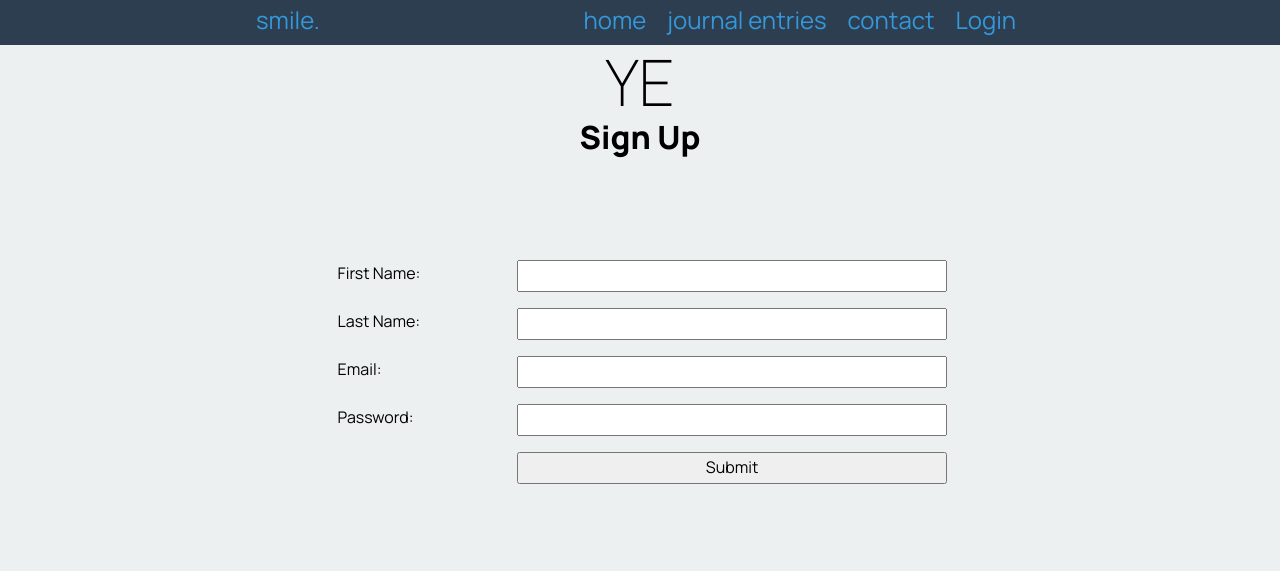
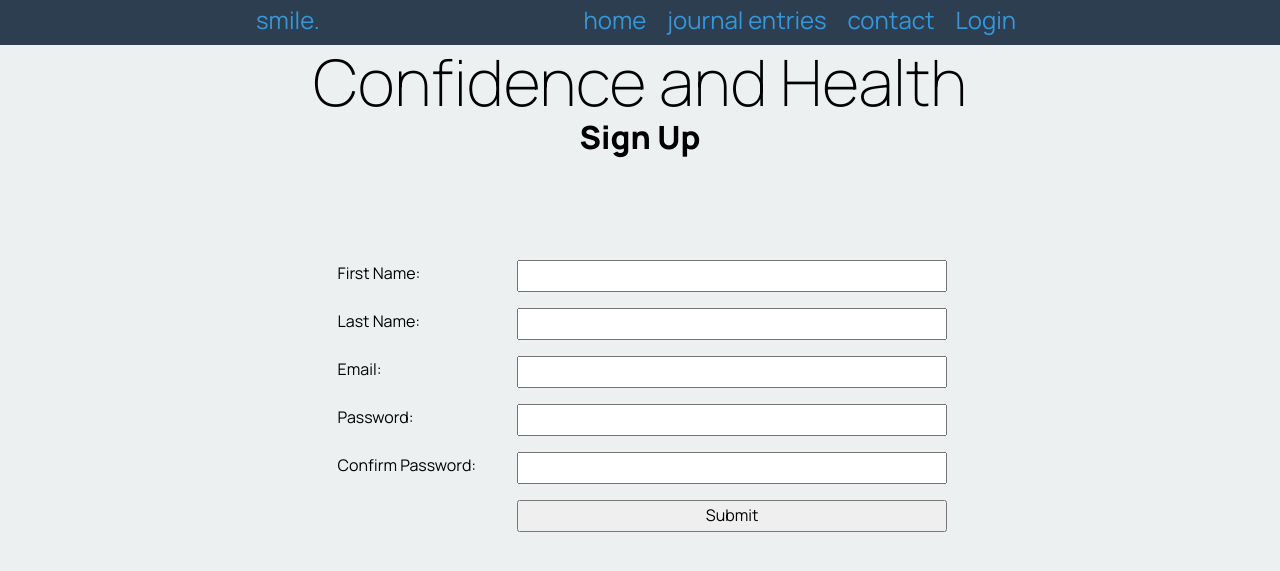
Before and after one commit to chiakitheasian/13DTS_assessment_huan, a Flask app: template templates/signup.html in a window 1280 px wide. Shown: the top 571 px of the page. Run offline with Flask 3, Linux system fonts and the light colour scheme; the template is opened without the code that fills it, so the values that code supplies are empty.

Commit message:
today I made the changes my classmate told me I should to improve my database. I used to only have one password, now I have two password sections, the second one being for confirmation

```diff
--- a/app.py
+++ b/app.py
@@ -10,6 +10,11 @@ def render_menu():
 
     return render_template('menu.html')
 
+@app.route('/contact')
+def render_contact():
+
+    return render_template('contact.html')
+
 @app.route('/login', methods = ['POST', 'GET'])
 def render_login_page():
     return render_template('login.html')
@@ -21,6 +26,14 @@ def render_signup_page():
         lname = request.form.get(user_lname).title().strip()
         email = request.form.get(user_email).title().strip()
         password = reques.form.get(user_password)
+        password2 = request.form.get(user_password2)
+
+        if password != password2:
+            return redirect("\signup?error=passwords+do+not+match")
+
+        if len(password) < 8:
+            return redirect("\signup?error=passwords+must+contain+more+than+8+charcters")
+
     return render_template('signup.html')
 
 if __name__ == '__main__':
--- a/templates/base.html
+++ b/templates/base.html
@@ -24,7 +24,7 @@
 </nav>
 <div class="container">
     <header>
-        <h1>YE</h1>
+        <h1>Confidence and Health </h1>
         <h2>{% block pageheading %}{% endblock %}</h2>
     </header>
 
--- a/templates/home.html
+++ b/templates/home.html
@@ -3,5 +3,5 @@
 {% block pageheading %}Boost your confidence (IG){% endblock %}
 
 {% block main %}
-<strong><em>yeyeyeyyeye</em></strong>
+<strong><em>Main Page</em></strong>
 {% endblock %}
--- a/templates/signup.html
+++ b/templates/signup.html
@@ -16,13 +16,19 @@
 
         <div class ="form-group">
             <div class = "form-label"> Email: </div>
-            <div class = "form-element"> <input type = "text" name = "user_email" required></div>
+            <div class = "form-element"> <input type = "email" name = "user_email" required></div>
         </div>
 
          <div class ="form-group">
             <div class = "form-label"> Password: </div>
-            <div class = "form-element"> <input type = "text" name = "user_password" required></div>
+            <div class = "form-element"> <input type = "password" name = "user_password" required></div>
         </div>
+
+         <div class ="form-group">
+            <div class = "form-label"> Confirm Password: </div>
+            <div class = "form-element"> <input type = "password" name = "user_password2" required></div>
+        </div>
+
 
         <div class = "form-group">
             <div class = "form-label"> </div>
```
